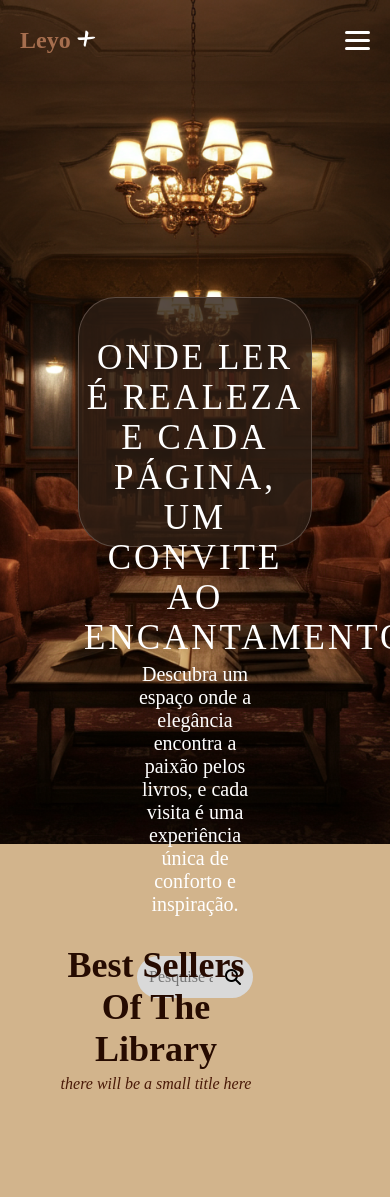
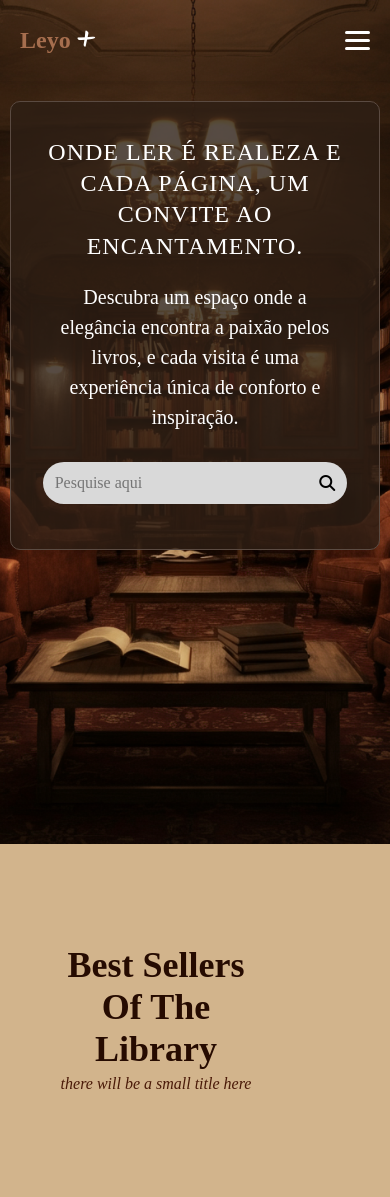
Before and after one commit to GustaFrias/Biblioteca, a PHP site: page / in a window 390 px wide; the page is wider, and only the part inside the window is pictured. Shown: the top 1197 px of that part. Run offline with PHP 8.4, Linux system fonts and the light colour scheme; data that the repository does not hold is empty; some libraries are stand-ins or nearby versions; some web fonts are replaced.

Commit message:
Refactor code structure for improved readability and maintainability

```diff
--- a/index.php
+++ b/index.php
@@ -365,6 +365,7 @@
                         onde sofisticação, conforto e cultura se encontram. Cada detalhe foi pensado com carinho para
                         oferecer uma experiência única. Quer saber como esse sonho ganhou vida? Conheça nossa história
                         completa na página Sobre Nós.
+                    </span>
                 </div>
             </section>
         </div>
--- a/php/functions/pgPesquisa.php
+++ b/php/functions/pgPesquisa.php
@@ -86,7 +86,7 @@
         ?>
     </main>
 
-    <footer>
+    <footer id="footer">
         <div id="footer_items">
             <span id="copyright">
                 © 2025 <span class="">Leyo</span><span class="">+</span>
--- a/styles/admin.css
+++ b/styles/admin.css
@@ -9,7 +9,7 @@
 }
 
 body {
-    background-color: #fff;
+    background-color: #D9D9D9;
     display: flex;
     flex-direction: column;
     min-height: 100vh;
--- a/styles/create&delete.css
+++ b/styles/create&delete.css
@@ -7,7 +7,7 @@
 }
 
 body {
-    background-color: #fff;
+    background-color: #D9D9D9;
     background-size: cover;
     background-repeat: no-repeat;
     background-position: center;
--- a/styles/index.css
+++ b/styles/index.css
@@ -1,5 +1,11 @@
 @import url(aboutUs.css);
 @import url(import.css);
+
+* {
+    box-sizing: border-box;
+    margin: 0;
+    padding: 0;
+}
 
 a {
     text-decoration: none;
@@ -12,25 +18,27 @@ a {
     transform: translate(-50%, -50%);
     border-radius: 25px;
     width: 90%;
-    max-width: 60%;
-    height: 250px;
+    max-width: 800px;
+    height: auto;
+    min-height: 250px;
+    padding: 20px;
     background-color: rgba(45, 30, 20, 0.8);
     border: 1px solid #5a4a41;
-    border-radius: 16%;
+    border-radius: 16px;
     text-align: center;
 }
 
 .home h2 {
-    margin: 0 5px;
-    margin-top: 40px;
-    margin-bottom: 20px;
-    font-size: 35px;
+    margin: 20px 5px;
+    font-size: clamp(24px, 4vw, 35px);
     font-weight: 200;
-    letter-spacing: 3px;
+    letter-spacing: 2px;
+    line-height: 1.3;
 }
 
 .home .caixa-input {
-    width: 50%;
+    width: 90%;
+    max-width: 500px;
     position: relative;
     margin: 0 auto 30px;
 }
@@ -71,10 +79,11 @@ a {
 }
 
 .diminuicao {
-    margin: -15px 25% 40px;
-    text-align: center;
+    margin: 0 auto 30px;
+    padding: 0 10px;
+    max-width: 90%;
     font-weight: 300;
-    max-width: 50%;
+    line-height: 1.5;
 }
 
 #index {
@@ -89,6 +98,7 @@ a {
 .carussel {
     background: #D2B48C;
     padding: 40px 0;
+    overflow: hidden;
 }
 
 #best-sellers {
@@ -107,31 +117,31 @@ a {
 
 .book-grid {
     display: flex;
-    margin: 0 auto;
-    gap: 30px;
+    gap: 20px;
     scroll-behavior: smooth;
     overflow-x: auto;
-    padding-bottom: 20px;
+    padding: 20px 10px;
     scrollbar-width: none;
     -ms-overflow-style: none;
 }
+
 
 .book-grid::-webkit-scrollbar {
     display: none;
 }
 
 .book-card {
-    min-width: calc(33.333% - 22px);
+    min-width: 280px;
+    max-width: 60%;
     background: #EAE0D5;
     border-radius: 8px;
     box-shadow: 0 3px 10px rgba(0, 0, 0, 0.1);
     transition: all 0.3s ease;
     flex: 0 0 auto;
-    padding: 20px;
+    padding: 15px;
     color: #260B01;
     display: flex;
-    gap: 20px;
-    align-items: flex-start;
+    gap: 15px;
 }
 
 .book-card:hover {
@@ -257,3 +267,70 @@ a {
     font-style: italic;
     margin-top: 5px;
 }
+
+@media (max-width: 768px) {
+    .home {
+        width: 95%;
+        padding: 15px;
+    }
+
+    .home h2 {
+        font-size: 24px;
+        letter-spacing: 1px;
+    }
+
+    .book-card {
+        min-width: 240px;
+        padding: 10px;
+        gap: 10px;
+    }
+
+    .book-column-left {
+        flex: 0 0 90px;
+    }
+
+    .book-column-left img {
+        height: 140px;
+    }
+
+    .book-title {
+        font-size: 1rem;
+    }
+
+    .book-author, .book-description {
+        font-size: 0.8rem;
+    }
+}
+
+@media (max-width: 480px) {
+    .home {
+        position: relative;
+        top: auto;
+        left: auto;
+        transform: none;
+        margin: 20px auto;
+        border-radius: 10px;
+    }
+
+    .book-card {
+        flex-direction: column;
+        min-width: 200px;
+    }
+
+    .book-column-left {
+        flex: 0 0 auto;
+        width: 100%;
+    }
+
+    .book-column-left img {
+        width: 100%;
+        height: auto;
+        max-height: 180px;
+    }
+
+    .scroll-btn {
+        width: 30px;
+        height: 30px;
+        font-size: 14px;
+    }
+}
--- a/styles/pgPesquisa.css
+++ b/styles/pgPesquisa.css
@@ -15,6 +15,7 @@ body {
     background-color: #D2B48C;
     font-family: 'Jacques Francois', serif;
     color: #fff;
+    height: 100%;
 }
 
 a {
@@ -96,6 +97,10 @@ a {
     outline: none;
 }
 
+#footer{
+    margin-bottom: -10%;
+}
+
 @media (max-width: 768px) {
     .livros-grid {
         grid-template-columns: repeat(auto-fill, minmax(150px, 1fr));
```
Also changed, not shown: styles/footer.css (+5 -8 lines), uploads/685c75873a9b7-duna.jpg (added), uploads/685c76713ab14-neuromancer.jpg (added).
